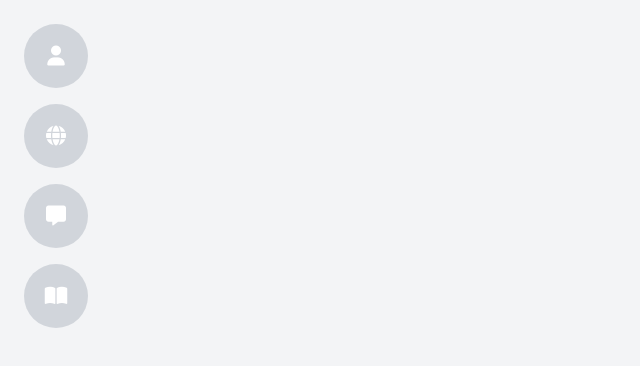
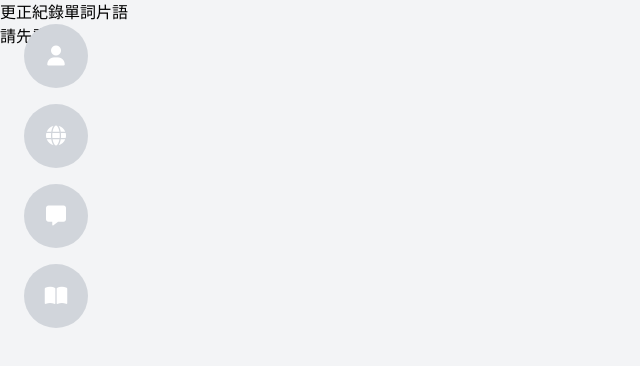
Before and after one commit to kailinnnnn/Linguolink, a React (Vite) app: page /learning in a window 1280 px wide. Before the commit this address led to /. Shown: the top 366 px of the page, without its empty margins (0-640 px from the left). Built offline with nearby package versions, Linux system fonts and the light colour scheme.

Commit message:
feat: revise and save word page

```diff
--- a/src/component/Sidebar/index.jsx
+++ b/src/component/Sidebar/index.jsx
@@ -17,7 +17,7 @@ const Header = () => {
       <Link className={LinkStyles} to={`/chatrooms`}>
         <i className={`fa-solid fa-message ${iconStyles}`}></i>
       </Link>
-      <Link className={LinkStyles}>
+      <Link className={LinkStyles} to={`/learning`}>
         <i className={`fa-solid fa-book-open ${iconStyles}`}></i>
       </Link>
     </div>
--- a/src/index.jsx
+++ b/src/index.jsx
@@ -6,6 +6,7 @@ import Signin from "./pages/Signin/index.jsx";
 import Community from "./pages/Community/index.jsx";
 import Profile from "./pages/Profile/index.jsx";
 import Chatrooms from "./pages/Chatrooms/index.jsx";
+import Learning from "./pages/Learning/index.jsx";
 import "./index.css";
 ReactDOM.createRoot(document.getElementById("root")).render(
   <>
@@ -15,6 +16,7 @@ ReactDOM.createRoot(document.getElementById("root")).render(
           <Route path="signin" element={<Signin />} />
           <Route path="community" element={<Community />} />
           <Route path="chatrooms/:id" element={<Chatrooms />} />
+          <Route path="learning" element={<Learning />} />
           <Route path="profile/:id" element={<Profile />} />
           <Route path="*" element={<Navigate to="/" replace />} />
         </Route>
--- /dev/null
+++ b/src/pages/Learning/index.jsx
@@ -0,0 +1,44 @@
+import api from "../../utils/firebaseApi";
+import { useState, useEffect, useRef } from "react";
+import { Link, useParams, useNavigate } from "react-router-dom";
+import useAuthStore from "../../zustand/AuthStore";
+
+const Learning = () => {
+  const { user } = useAuthStore();
+  const [mainState, setMainState] = useState("savedWords");
+  console.log(user);
+
+  return (
+    <div>
+      <header>
+        <button onClick={() => setMainState("savedWords")}>更正紀錄</button>
+        <button onClick={() => setMainState("revised")}>單詞片語</button>
+      </header>
+      <main>
+        {user ? (
+          mainState === "revised" ? (
+            user?.revised?.map((sent) => {
+              <div>
+                <h1>{sent.correctedSentence}</h1>
+                <h2>{sent.wrongSentence}</h2>
+              </div>;
+            })
+          ) : user.savedWords ? (
+            user.savedWords.map((sent) => {
+              <div>
+                <h1>{sent.correctedSentence}</h1>
+                <h2>{sent.wrongSentence}</h2>
+              </div>;
+            })
+          ) : (
+            <h1>請先儲存單字</h1>
+          )
+        ) : (
+          <h1>請先登入</h1>
+        )}
+      </main>
+    </div>
+  );
+};
+
+export default Learning;
```
